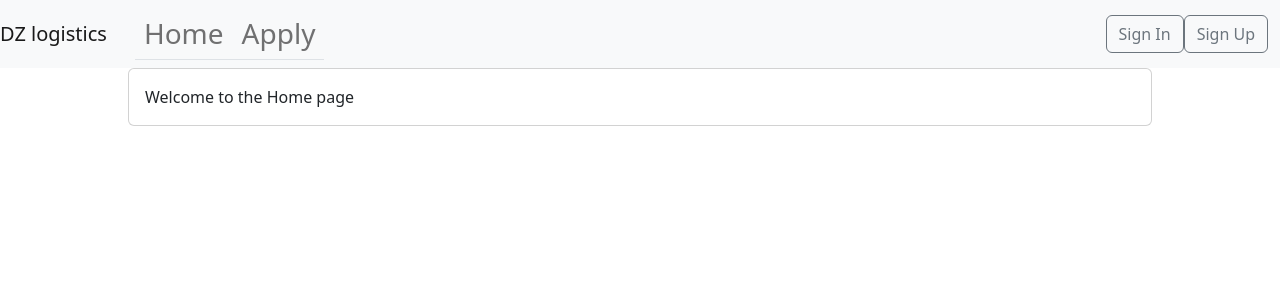
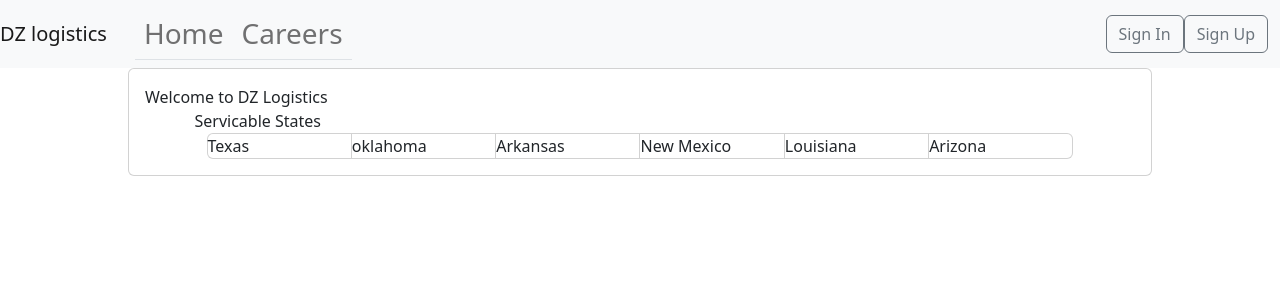
Before and after one commit to Zabronko/TeamLogic, a React (Create React App) app in the folder app-front-end/: page / in a window 1280 px wide. Shown: the top 300 px of the page. Built offline with nearby package versions, Linux system fonts and the light colour scheme.

Commit message:
working on styling and formatting

```diff
--- a/app-front-end/src/App.jsx
+++ b/app-front-end/src/App.jsx
@@ -133,7 +133,7 @@ function App() {
             <Container fluid>
               <Nav as="h3" variant="tabs" >
                 <Nav.Link href="/">Home</Nav.Link>
-                <Nav.Link href="/apply">Apply</Nav.Link>
+                <Nav.Link href="/apply">Careers</Nav.Link>
               </Nav>
               <Nav>
                 <Button href="/signin" variant="outline-secondary">Sign In</Button>
--- a/app-front-end/src/pages/ApplyDriver.jsx
+++ b/app-front-end/src/pages/ApplyDriver.jsx
@@ -5,7 +5,7 @@ import { Card } from 'react-bootstrap';
 export const ApplyDriver = () => {
   return (
     <Card style={{ width: "30%", marginLeft: "35%", justifyContent: "center" }}>
-      <Card.Header> Register Username an Password to Apply</Card.Header>
+      <Card.Header> Register Username and Password to Apply for Driver Position </Card.Header>
     <Card.Body >
       <AddDriverUser />
     </Card.Body>
--- a/app-front-end/src/pages/Home.jsx
+++ b/app-front-end/src/pages/Home.jsx
@@ -1,5 +1,5 @@
 import { useEffect, useState } from "react"
-import Card from "react-bootstrap/Card"
+import { Container, Card, Col, Row, CardGroup } from "react-bootstrap";
 import { useCookies } from "react-cookie";
 
 
@@ -8,8 +8,24 @@ export const Home = () => {
   return (
     <Card style={{width: "80%", alignContent:"center", marginLeft:"10%", marginBottom:"10%"}}>
         <Card.Body>
-           Welcome to the Home page
+           Welcome to DZ Logistics
 
+           <Container style={{width: "90%", alignContent:"center", marginLeft:"5%"}}>
+            <Row>
+              Servicable States
+            </Row>
+            <CardGroup>
+            <Card>Texas</Card>
+            <Card>oklahoma</Card>
+            <Card>Arkansas</Card>
+            <Card>New Mexico</Card>
+            <Card>Louisiana</Card>
+            <Card>Arizona</Card>
+
+
+
+            </CardGroup>
+           </Container>
         </Card.Body>
     </Card>
   )
--- a/app-front-end/src/pages/PackageMasterList.jsx
+++ b/app-front-end/src/pages/PackageMasterList.jsx
@@ -40,7 +40,7 @@ export const PackageMasterList = () => {
                         <th>ID</th>
                         <th>Description</th>
                         <th>Customer</th>
-                        <th>Status  <DropdownButton  title="filter" >
+                        <th>Status  <DropdownButton variant="outline-secondary" size="sm" title="filter" >
                                         <Dropdown.Item onClick={() => filter(1)}>Idle</Dropdown.Item>
                                         <Dropdown.Item onClick={() => filter(2)}>Driving</Dropdown.Item>
                                         <Dropdown.Item onClick={() => filter(3)}>On Truck</Dropdown.Item>
```
